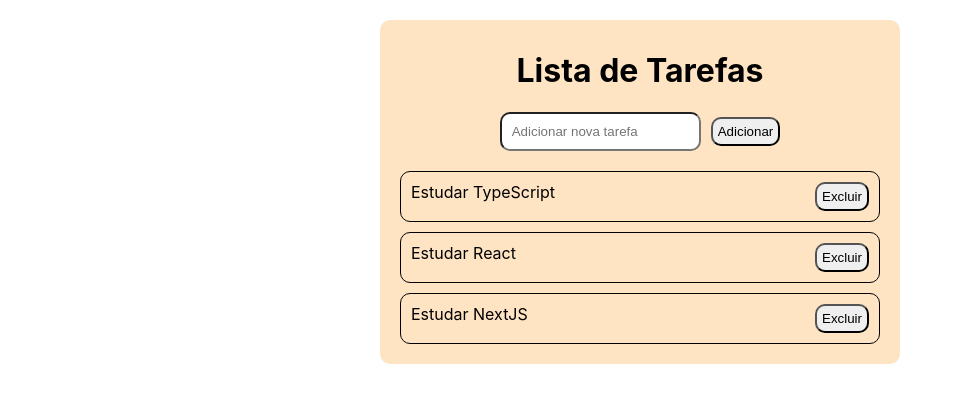
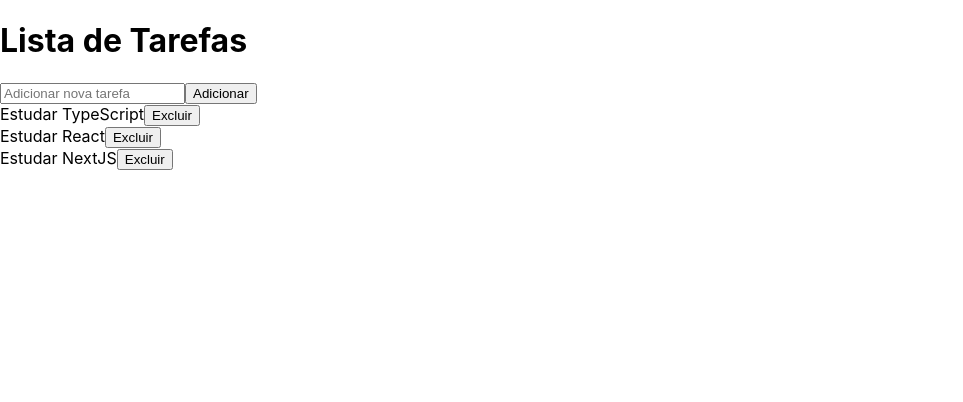
Before and after one commit to AndreLMachado/new-project-ts, a React (Create React App) app in the folder meu-app/: page /todos in a window 1280 px wide. Shown: the top 402 px of the page, without its empty margins (0-963 px from the left). Built offline with nearby package versions, Linux system fonts and the light colour scheme; data requests are answered from the project's data file.

Commit message:
create new routes

```diff
--- a/meu-app/src/index.tsx
+++ b/meu-app/src/index.tsx
@@ -1,19 +1,10 @@
-import React from 'react';
-import ReactDOM from 'react-dom/client';
-import './index.css';
-import App from './App';
-import reportWebVitals from './reportWebVitals';
+import React from "react";
+import ReactDOM from "react-dom/client";
+import "./index.css";
+import AppRoutes from "./routes";
 
-const root = ReactDOM.createRoot(
-  document.getElementById('root') as HTMLElement
-);
-root.render(
+ReactDOM.createRoot(document.getElementById("root")!).render(
   <React.StrictMode>
-    <App />
+    <AppRoutes />
   </React.StrictMode>
 );
-
-// If you want to start measuring performance in your app, pass a function
-// to log results (for example: reportWebVitals(console.log))
-// or send to an analytics endpoint. Learn more: https://bit.ly/CRA-vitals
-reportWebVitals();
--- /dev/null
+++ b/meu-app/src/routes.tsx
@@ -0,0 +1,17 @@
+import React from "react";
+import { BrowserRouter as Router, Routes, Route } from "react-router-dom";
+import AddTask from "./pages/AddTask";
+import TaskList from "./pages/Home";
+
+const AppRoutes: React.FC = () => {
+  return (
+    <Router>
+      <Routes>
+        <Route path="/" element={<AddTask />} />
+        <Route path="/todos" element={<TaskList />} />
+      </Routes>
+    </Router>
+  );
+};
+
+export default AppRoutes;
```
